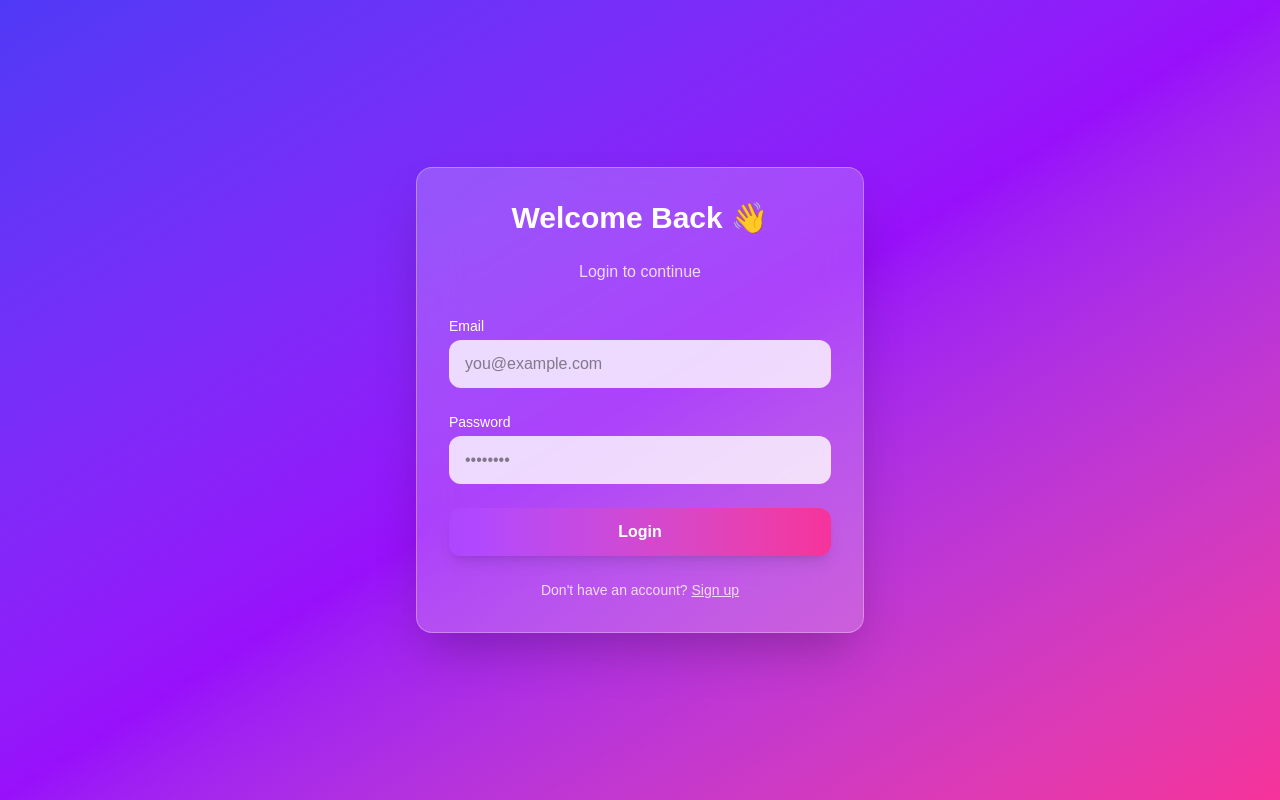
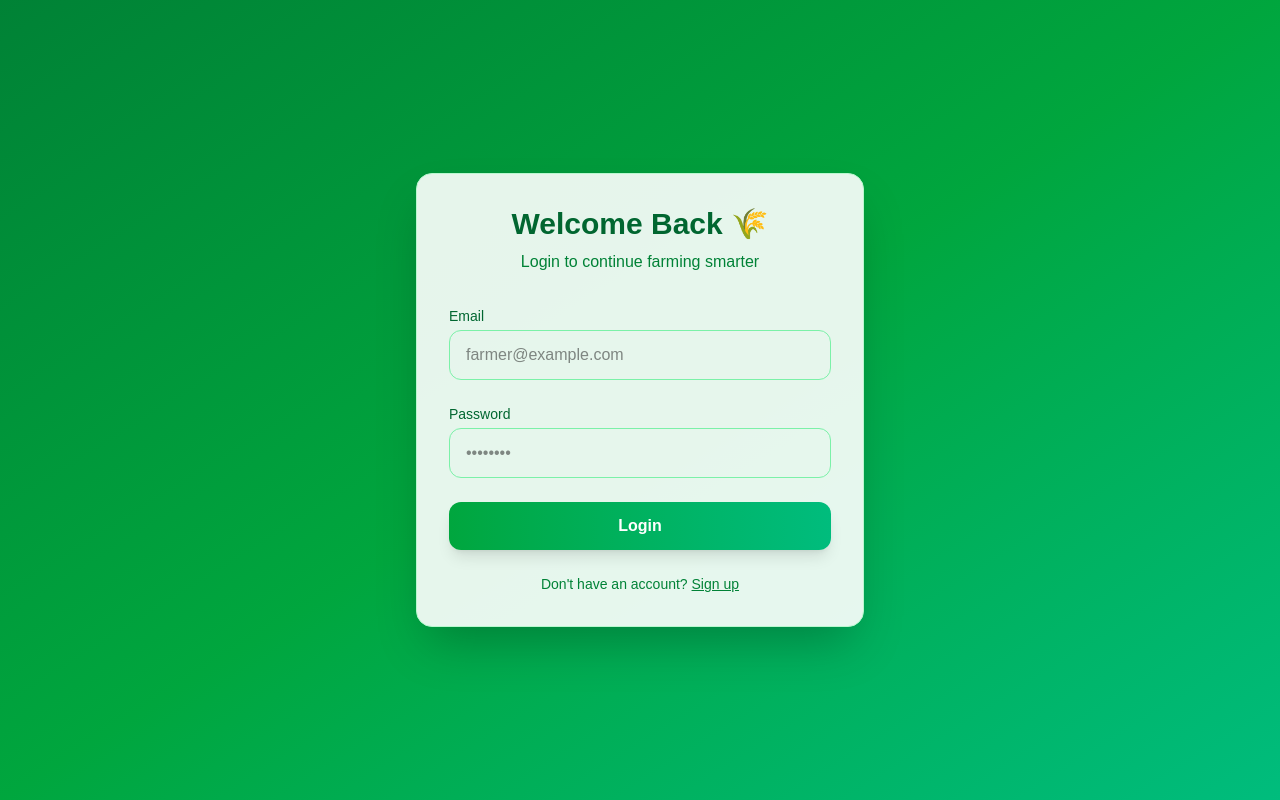
Before and after one commit to M-Vishal-11/FarmXChange, a Next.js app: page /login in a window 1280 px wide. Built offline with nearby package versions, Linux system fonts and the light colour scheme.

Commit message:
Login_signin logic updated

```diff
--- a/app/components/firebase.js
+++ b/app/components/firebase.js
@@ -1,8 +1,8 @@
-// Import the functions you need from the SDKs you need
+// firebase.ts
 import { initializeApp } from "firebase/app";
-import { GoogleAuthProvider, useAuth } from "firebase/auth";
+import { getAuth } from "firebase/auth";
 
-// Your web app's Firebase configuration
+// Firebase config
 const firebaseConfig = {
   apiKey: "AIzaSyA1rNYoA9WpqhIvYiXKOR_46lBb8OeM9fU",
   authDomain: "login-auth-3d3d7.firebaseapp.com",
@@ -12,9 +12,10 @@ const firebaseConfig = {
   appId: "1:706488208858:web:42ed09c58f9f71f37184e3",
 };
 
-// Initialize Firebase
+// Initialize Firebase app
 const app = initializeApp(firebaseConfig);
-const auth = useAuth(app);
-const googleAuthProvider = new GoogleAuthProvider();
 
-export { auth, googleAuthProvider };
+// ✅ CORRECT: getAuth
+const auth = getAuth(app);
+
+export { auth };
--- a/app/layout.tsx
+++ b/app/layout.tsx
@@ -1,6 +1,7 @@
 import type { Metadata } from "next";
 import { Geist, Geist_Mono } from "next/font/google";
 import "./globals.css";
+import { Toaster } from "react-hot-toast";
 
 const geistSans = Geist({
   variable: "--font-geist-sans",
@@ -27,6 +28,7 @@ export default function RootLayout({
       <body
         className={`${geistSans.variable} ${geistMono.variable} antialiased`}
       >
+        <Toaster position="top-center" />
         {children}
       </body>
     </html>
--- a/app/login/page.tsx
+++ b/app/login/page.tsx
@@ -1,56 +1,123 @@
 "use client";
 
 import { useRouter } from "next/navigation";
+import { useEffect, useState } from "react";
+import toast from "react-hot-toast";
+import { useSignInWithEmailAndPassword } from "react-firebase-hooks/auth";
+import { auth } from "@/app/components/firebase";
 
 export default function LoginPage() {
   const router = useRouter();
 
+  const [signInWithEmailAndPassword, user, loading, error] =
+    useSignInWithEmailAndPassword(auth);
+
+  const [email, setEmail] = useState("");
+  const [password, setPassword] = useState("");
+
+  //Handle Submit
+  const handleSubmit = async (e: React.FormEvent<HTMLFormElement>) => {
+    e.preventDefault();
+    if (loading) return;
+
+    console.log({ email, password });
+    await signInWithEmailAndPassword(email, password);
+  };
+
+  //Login Status
+  useEffect(() => {
+    if (user) {
+      toast.success("Login successful 🎉");
+      console.log(user);
+      // router.push("/dashboard");
+    }
+  }, [user, router]);
+
+  // ✅ Handle errors
+  useEffect(() => {
+    if (!error) return;
+
+    switch (error.code) {
+      case "auth/user-not-found":
+        toast.error("User not found");
+        break;
+      case "auth/wrong-password":
+        toast.error("Incorrect password");
+        break;
+      case "auth/invalid-credential":
+        toast.error("Invalid email or password");
+        break;
+      default:
+        toast.error(error.message);
+    }
+  }, [error]);
+
   return (
-    <div className="min-h-screen flex items-center justify-center bg-linear-to-br from-indigo-600 via-purple-600 to-pink-500 px-4">
+    <div className="min-h-screen flex items-center justify-center bg-linear-to-br from-green-700 via-green-600 to-emerald-500 px-4">
       {/* Card */}
-      <div className="w-full max-w-md bg-white/20 backdrop-blur-xl rounded-2xl shadow-2xl p-8 border border-white/30">
+      <div className="w-full max-w-md bg-white/90 rounded-2xl shadow-2xl p-8 border border-green-200">
         {/* Title */}
-        <h1 className="text-3xl font-bold text-white text-center mb-6">
-          Welcome Back 👋
+        <h1 className="text-3xl font-bold text-green-800 text-center mb-2">
+          Welcome Back 🌾
         </h1>
-        <p className="text-white/80 text-center mb-8">Login to continue</p>
+        <p className="text-green-700 text-center mb-8">
+          Login to continue farming smarter
+        </p>
 
         {/* Form */}
-        <form className="space-y-6">
+        <form className="space-y-6" onSubmit={handleSubmit}>
           {/* Email */}
           <div>
-            <label className="block text-white text-sm mb-1">Email</label>
+            <label className="block text-green-800 text-sm mb-1">Email</label>
             <input
               type="email"
-              placeholder="you@example.com"
-              className="w-full px-4 py-3 rounded-xl bg-white/80 outline-none focus:ring-2 focus:ring-purple-500 transition"
+              placeholder="farmer@example.com"
+              className="w-full px-4 py-3 rounded-xl border border-green-300 outline-none focus:ring-2 focus:ring-green-500"
+              value={email}
+              onChange={(e) => setEmail(e.target.value)}
+              required
             />
           </div>
 
           {/* Password */}
           <div>
-            <label className="block text-white text-sm mb-1">Password</label>
+            <label className="block text-green-800 text-sm mb-1">
+              Password
+            </label>
             <input
               type="password"
               placeholder="••••••••"
-              className="w-full px-4 py-3 rounded-xl bg-white/80 outline-none focus:ring-2 focus:ring-purple-500 transition"
+              className="w-full px-4 py-3 rounded-xl border border-green-300 outline-none focus:ring-2 focus:ring-green-500"
+              value={password}
+              onChange={(e) => setPassword(e.target.value)}
+              required
             />
           </div>
 
           {/* Button */}
           <button
             type="submit"
-            className="w-full py-3 rounded-xl bg-linear-to-r from-purple-500 to-pink-500 text-white font-semibold hover:scale-[1.02] active:scale-95 transition-transform shadow-lg"
+            disabled={loading}
+            className={`
+    w-full py-3 rounded-xl text-white font-semibold shadow-lg
+    bg-linear-to-r from-green-600 to-emerald-500
+    transition-all
+    ${
+      loading
+        ? "opacity-60 cursor-not-allowed"
+        : "hover:scale-[1.02] active:scale-95"
+    }
+  `}
           >
-            Login
+            {loading ? "Loggin in..." : "Login"}
           </button>
         </form>
 
         {/* Footer */}
-        <p className="text-center text-white/80 text-sm mt-6">
+        <p className="text-center text-green-700 text-sm mt-6">
           Don&apos;t have an account?{" "}
           <button
-            className="underline cursor-pointer hover:text-white"
+            className="underline hover:text-green-900"
             onClick={() => router.push("/signup")}
           >
             Sign up
--- a/app/signup/page.tsx
+++ b/app/signup/page.tsx
@@ -1,80 +1,158 @@
 "use client";
 
 import { useRouter } from "next/navigation";
+import { useEffect, useState } from "react";
+import toast from "react-hot-toast";
+import { useCreateUserWithEmailAndPassword } from "react-firebase-hooks/auth";
+import { auth } from "@/app/components/firebase.js";
+import { updateProfile } from "firebase/auth";
 
 export default function SignUpPage() {
   const router = useRouter();
+  const [createUserWithEmailAndPassword, user, loading, error] =
+    useCreateUserWithEmailAndPassword(auth);
+
+  const [name, setName] = useState("");
+  const [email, setEmail] = useState("");
+  const [password, setPassword] = useState("");
+  const [cpassword, setCPassword] = useState("");
+
+  const handleSubmit = async (e: React.FormEvent<HTMLFormElement>) => {
+    e.preventDefault();
+    if (loading || user) return;
+
+    if (password !== cpassword) {
+      toast.error("Passwords do not match");
+      return;
+    }
+
+    if (password.length < 6) {
+      toast.error("Password must be at least 6 characters");
+      return;
+    }
+
+    console.log({ name, email, password });
+
+    const res = await createUserWithEmailAndPassword(email, password);
+
+    if (res?.user) {
+      await updateProfile(res.user, {
+        displayName: name,
+      });
+    }
+
+    await res?.user.reload();
+
+    console.log(res);
+    toast.success("Account created successfully 🎉");
+    router.push("/login"); // or dashboard
+  };
+
+  useEffect(() => {
+    if (!error) return;
+
+    switch (error.code) {
+      case "auth/email-already-in-use":
+        toast.error("User already exists");
+        break;
+
+      case "auth/weak-password":
+        toast.error("Password is too weak");
+        break;
+
+      default:
+        toast.error(error.message);
+    }
+  }, [error]);
 
   return (
-    <div className="min-h-screen flex items-center justify-center bg-linear-to-br from-indigo-600 via-purple-600 to-pink-500 px-4">
+    <div className="min-h-screen flex items-center justify-center bg-linear-to-br from-green-700 via-green-600 to-emerald-500 px-4">
       {/* Card */}
-      <div className="w-full max-w-md bg-white/20 backdrop-blur-xl rounded-2xl shadow-2xl p-8 border border-white/30">
+      <div className="w-full max-w-md bg-white/90 rounded-2xl shadow-2xl p-8 border border-green-200">
         {/* Title */}
-        <h1 className="text-3xl font-bold text-white text-center mb-6">
-          Create Account ✨
+        <h1 className="text-3xl font-bold text-green-800 text-center mb-2">
+          Create Account 🌾
         </h1>
-        <p className="text-white/80 text-center mb-8">
-          Join us and get started
+        <p className="text-green-700 text-center mb-8">
+          Helping farmers grow smarter
         </p>
 
         {/* Form */}
-        <form className="space-y-5">
+        <form className="space-y-5" onSubmit={handleSubmit}>
           {/* Name */}
           <div>
-            <label className="block text-white text-sm mb-1">Full Name</label>
+            <label className="block text-green-800 text-sm mb-1">
+              Full Name
+            </label>
             <input
               type="text"
-              placeholder="John Doe"
-              className="w-full px-4 py-3 rounded-xl bg-white/80 outline-none focus:ring-2 focus:ring-purple-500 transition"
+              placeholder="Farmer Name"
+              className="w-full px-4 py-3 rounded-xl border border-green-300 outline-none focus:ring-2 focus:ring-green-500"
+              value={name}
+              onChange={(e) => setName(e.target.value)}
+              required
             />
           </div>
 
           {/* Email */}
           <div>
-            <label className="block text-white text-sm mb-1">Email</label>
+            <label className="block text-green-800 text-sm mb-1">Email</label>
             <input
               type="email"
-              placeholder="you@example.com"
-              className="w-full px-4 py-3 rounded-xl bg-white/80 outline-none focus:ring-2 focus:ring-purple-500 transition"
+              placeholder="farmer@example.com"
+              className="w-full px-4 py-3 rounded-xl border border-green-300 outline-none focus:ring-2 focus:ring-green-500"
+              value={email}
+              onChange={(e) => setEmail(e.target.value)}
+              required
             />
           </div>
 
           {/* Password */}
           <div>
-            <label className="block text-white text-sm mb-1">Password</label>
+            <label className="block text-green-800 text-sm mb-1">
+              Password
+            </label>
             <input
               type="password"
               placeholder="••••••••"
-              className="w-full px-4 py-3 rounded-xl bg-white/80 outline-none focus:ring-2 focus:ring-purple-500 transition"
+              className="w-full px-4 py-3 rounded-xl border border-green-300 outline-none focus:ring-2 focus:ring-green-500"
+              value={password}
+              onChange={(e) => setPassword(e.target.value)}
+              required
             />
           </div>
 
           {/* Confirm Password */}
           <div>
-            <label className="block text-white text-sm mb-1">
+            <label className="block text-green-800 text-sm mb-1">
               Confirm Password
             </label>
             <input
               type="password"
               placeholder="••••••••"
-              className="w-full px-4 py-3 rounded-xl bg-white/80 outline-none focus:ring-2 focus:ring-purple-500 transition"
+              className="w-full px-4 py-3 rounded-xl border border-green-300 outline-none focus:ring-2 focus:ring-green-500"
+              value={cpassword}
+              onChange={(e) => setCPassword(e.target.value)}
+              required
             />
           </div>
 
           {/* Button */}
           <button
             type="submit"
-            className="w-full py-3 rounded-xl bg-linear-to-r from-purple-500 to-pink-500 text-white font-semibold hover:scale-[1.02] active:scale-95 transition-transform shadow-lg"
+            disabled={loading}
+            className="w-full py-3 rounded-xl bg-linear-to-r from-green-600 to-emerald-500
+             text-white font-semibold disabled:opacity-60 disabled:cursor-not-allowed"
           >
-            Sign Up
+            {loading ? "Creating account..." : "Sign Up"}
           </button>
         </form>
 
         {/* Footer */}
-        <p className="text-center text-white/80 text-sm mt-6">
+        <p className="text-center text-green-700 text-sm mt-6">
           Already have an account?{" "}
           <button
-            className="underline cursor-pointer hover:text-white"
+            className="underline hover:text-green-900"
             onClick={() => router.push("/login")}
           >
             Login
--- a/package.json
+++ b/package.json
@@ -14,6 +14,8 @@
     "next": "16.1.1",
     "react": "19.2.3",
     "react-dom": "19.2.3",
+    "react-firebase-hooks": "^5.1.1",
+    "react-hot-toast": "^2.6.0",
     "zustand": "^5.0.9"
   },
   "devDependencies": {
```
Also changed, not shown: 1 other file (tests, documents, lock files or other folders).
